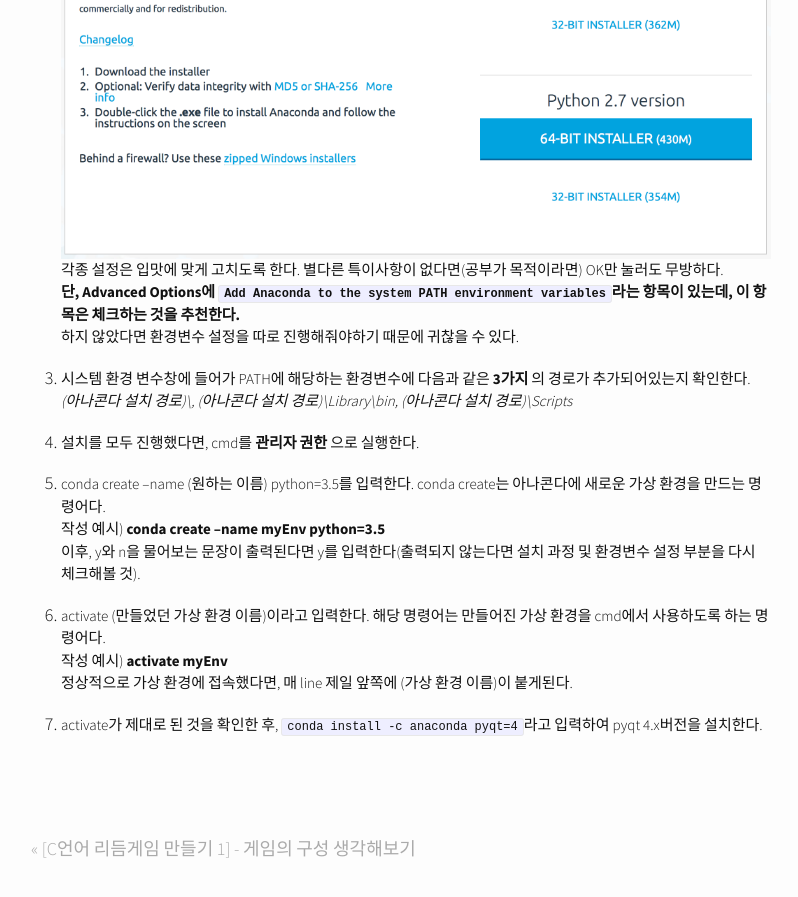
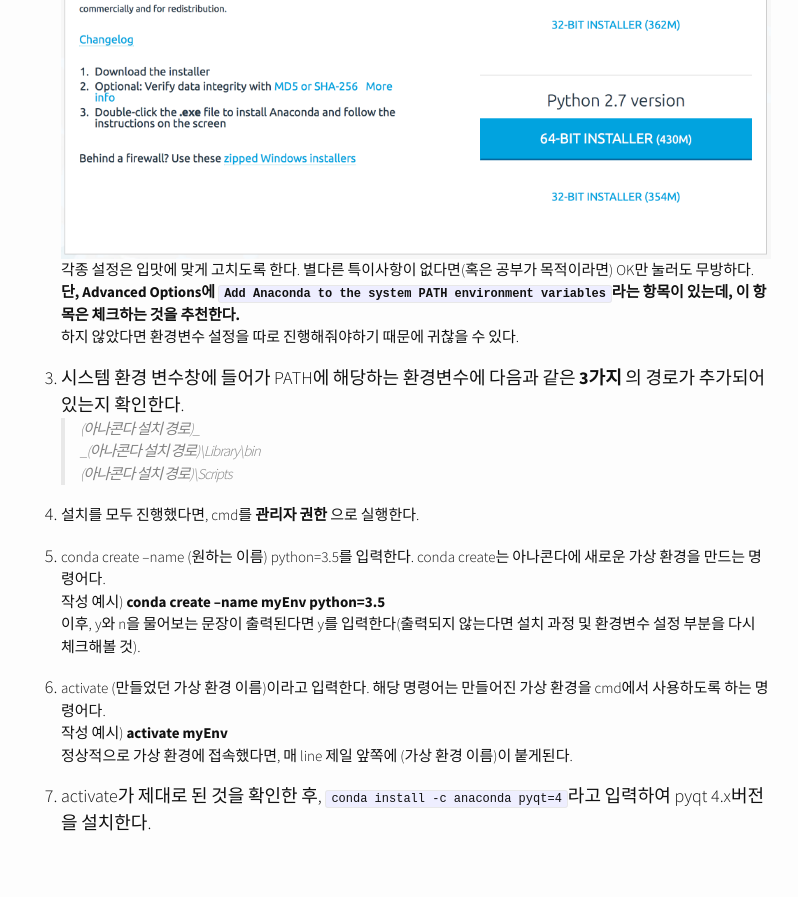
Before and after one commit to devFallingstar/backup-devfallingstar.github.io, a Jekyll site: the page built from _posts/2017-07-02-anacondainstallpython35pyqt4.markdown, in a window 1280 px wide and 900 px high, scrolled down 1053 px. Shown: the top 897 px of the window, without its empty margins (239-1037 px from the left). Built offline with Jekyll 4.4.1, drawn with Linux system fonts in a browser that asks for light colours; nearby versions of some CDN libraries.

Commit message:
Add indent with two white spaces to right of the lines, Add Block quote

```diff
--- a/_posts/2017-07-02-anacondainstallpython35pyqt4.markdown
+++ b/_posts/2017-07-02-anacondainstallpython35pyqt4.markdown
@@ -17,12 +17,14 @@
 
 2.  아래 화면과 같은 창이 떴다면, 원하는 버전의 아나콘다를 다운로드하고 설치를 진행한다(필자는 python3.6, 64비트 버전을 설치했다).
 ![아나콘다](/pictures/anaconda1.png)
-각종 설정은 입맛에 맞게 고치도록 한다. 별다른 특이사항이 없다면(공부가 목적이라면) OK만 눌러도 무방하다.
+각종 설정은 입맛에 맞게 고치도록 한다. 별다른 특이사항이 없다면(혹은 공부가 목적이라면) OK만 눌러도 무방하다.
 **단, Advanced Options에 `Add Anaconda to the system PATH environment variables`라는 항목이 있는데, 이 항목은 체크하는 것을 추천한다.**
 하지 않았다면 환경변수 설정을 따로 진행해줘야하기 때문에 귀찮을 수 있다.
 
 3.  시스템 환경 변수창에 들어가 PATH에 해당하는 환경변수에 다음과 같은 **3가지** 의 경로가 추가되어있는지 확인한다.
-_(아나콘다 설치 경로)\, (아나콘다 설치 경로)\Library\bin, (아나콘다 설치 경로)\Scripts_
+> _(아나콘다 설치 경로)\_
+> _(아나콘다 설치 경로)\Library\bin_
+> _(아나콘다 설치 경로)\Scripts_
 
 4.  설치를 모두 진행했다면, cmd를 **관리자 권한** 으로 실행한다.
 
```
